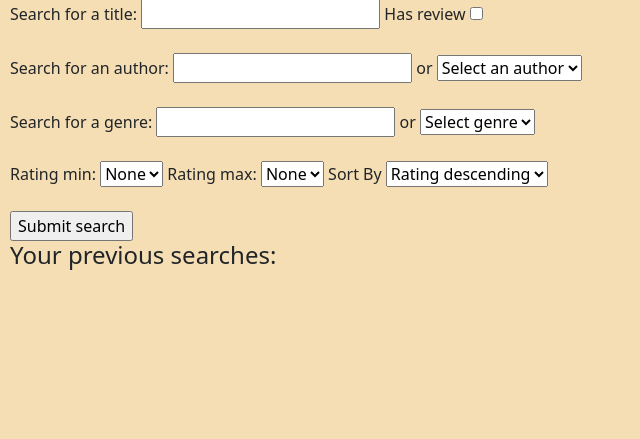
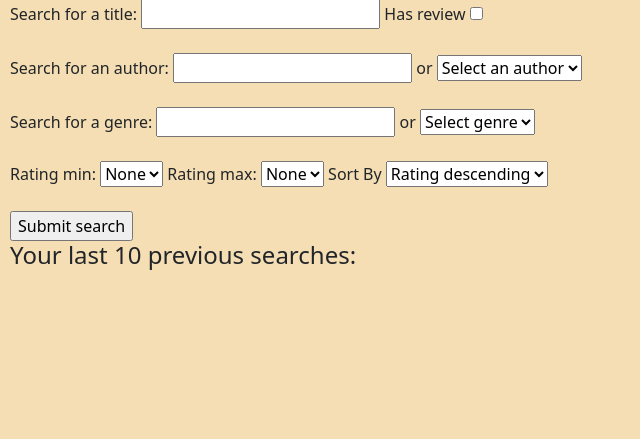
Before and after one commit to MariusMphy/book_system, a Flask app: page /search in a window 1280 px wide. Shown: the part 133-572 px from the top of the page, without its empty margins (0-640 px from the left). Run offline with Flask 3, Linux system fonts and the light colour scheme; the visitor is signed in with stand-in values (Sample User, id 1); data that the repository does not hold is empty; parts of the project's set-up code (start-up, migrations or seed data) failed here and were passed over; some libraries are stand-ins or nearby versions.

Commit message:
search, load_saved_search

```diff
--- a/book_system_project/routes.py
+++ b/book_system_project/routes.py
@@ -1142,6 +1142,8 @@ def search() -> Response:
             logger.info(f"Search performed by user_id: {current_user.id}")
         if not results:
             flash("No books met your search criteria.", "error")
+        saved_searches = [res for res in saved_searches if res['user_id'] == current_user.id]
+    saved_searches = saved_searches[-10:][::-1]
 
     return render_template('search.html', form=form, results=results, count=len(results), saved_searches=saved_searches)
 
@@ -1167,6 +1169,8 @@ def load_saved_search(search_id: str) -> Response:
     if os.path.exists('instance/search_results.json'):
         with open('instance/search_results.json', 'r') as file:
             saved_searches = json.load(file)
+        saved_searches = [res for res in saved_searches if res['user_id'] == current_user.id]
+        saved_searches = saved_searches[-10:][::-1]
         saved_search = next((item for item in saved_searches if item["search_id"] == search_id), None)
         if saved_search:
             results = saved_search['jsoned_results']
--- a/book_system_project/templates/search.html
+++ b/book_system_project/templates/search.html
@@ -37,16 +37,14 @@
     </ol>
 {% endif %}
 {% if current_user.is_authenticated %}
-<h4>Your previous searches:</h4>
+<h4>Your last 10 previous searches:</h4>
 <ul>
     {% for search in saved_searches %}
-        {% if current_user.id == search['user_id'] %}
         <li>
             <a href="{{ url_for('main.load_saved_search', search_id=search['search_id']) }}">
                 Search performed on {{ search['timestamp'][:10] ~ " at " ~ search['timestamp'][11:19] }}
             </a>
         </li>
-        {% endif %}
     {% endfor %}
 </ul>
 {% endif %}
```
